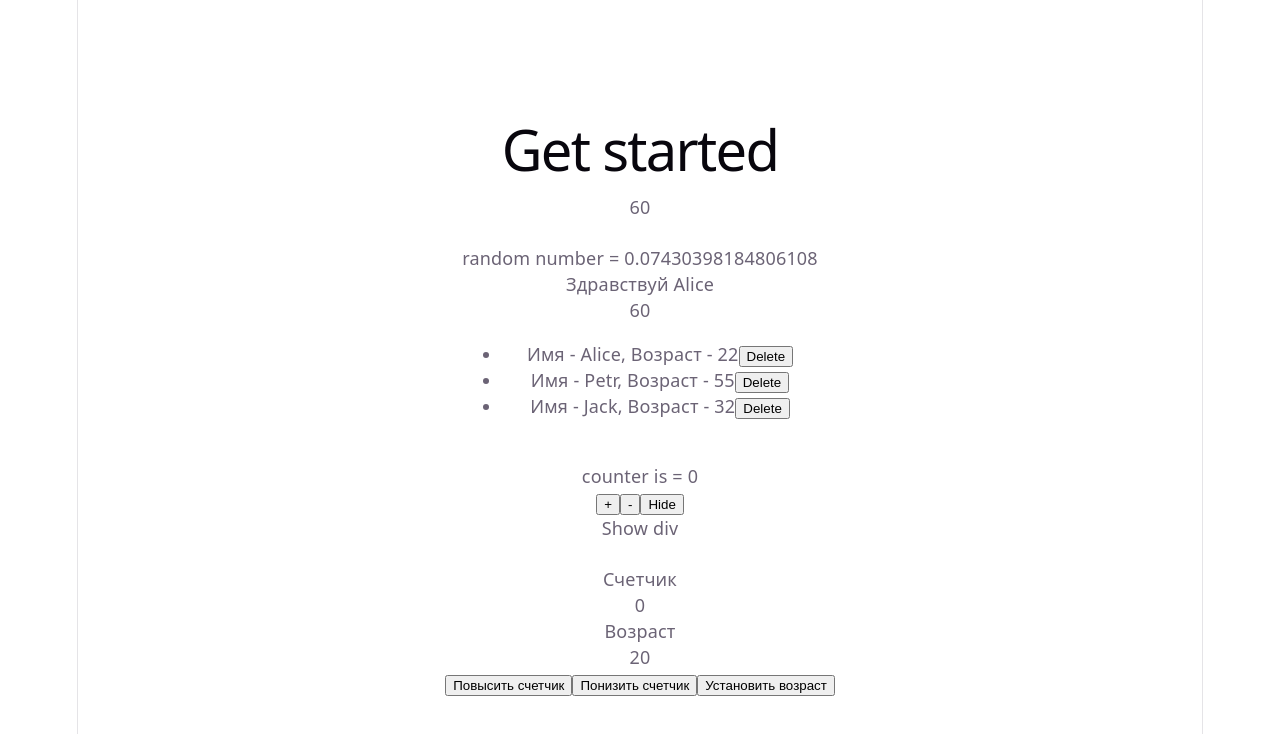
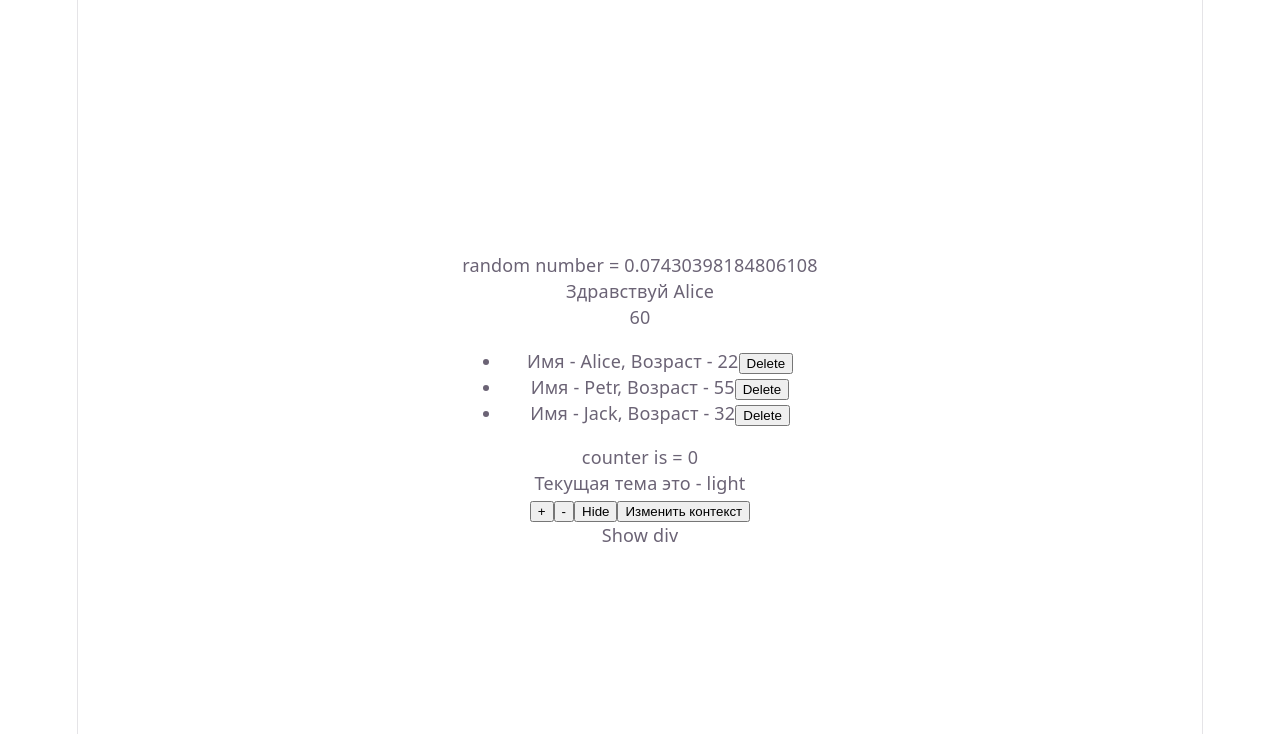
Before and after one commit to LoginovskyMax/JavaRush2, a React (Vite) app in the folder my-react-ts-app/: page / in a window 1280 px wide. Shown: the top 734 px of the page. Built offline with nearby package versions, Linux system fonts and the light colour scheme; no server answers.

Commit message:
add comtext and memo

```diff
--- a/my-react-ts-app/src/App.css
+++ b/my-react-ts-app/src/App.css
@@ -12,3 +12,7 @@
     gap: 18px;
   }
 }
+
+.main--dark {
+  background-color: rgba(0, 0, 0, 0.374);
+}
--- a/my-react-ts-app/src/App.tsx
+++ b/my-react-ts-app/src/App.tsx
@@ -1,26 +1,37 @@
+import { useState } from 'react'
 import './App.css'
-import Counter from './components/Counter'
 import TestComponent from './components/test/TestCopmonent'
 import ReducerTest from './components/TestReducer/TestReducer'
+import { ThemeContext, type Theme } from './contexts/Context'
 
 
 function App() {
+  const [theme, setTheme] = useState<Theme>('light')
   const greetings = 'Здравствуй'
 
   const getSum = () => {
     return 6 * 10
   }
 
+  const changeTheme = () => {
+    setTheme( currentTheme => currentTheme === 'light' ? 'dark' : 'light' )
+  }
+
+
   return (
-      <main id="center">
-        <div data-test='123'>
+      <main
+        className={theme === 'light' ? 'main--light' : 'main--dark'}
+        id="center"
+        >
+        {/* <div >
           <h1>Get started</h1>
 
           <p>{ getSum() }</p>
-        </div>
-        <TestComponent name={'Alice'} greetings={greetings} getSum={getSum}/>
-        <Counter/>
-        <ReducerTest/>
+        </div> */}
+        <ThemeContext.Provider value={{changeTheme, theme}}>
+            <TestComponent name={'Alice'} greetings={greetings} getSum={getSum}/>
+            {/* <ReducerTest/> */}
+        </ThemeContext.Provider>
       </main>
   )
 }
--- a/my-react-ts-app/src/components/Counter/index.tsx
+++ b/my-react-ts-app/src/components/Counter/index.tsx
@@ -1,6 +1,8 @@
-import { useEffect, useState } from "react";
+import React, { useEffect, useState } from "react";
+import { useTheme } from "../../hooks/useTheme";
 
-function Counter() {
+function CounterComponent() {
+    const {theme, changeTheme} = useTheme()
     const [counter, setCounter] = useState<number>(0)
     const [showBlock, setshowBlock] = useState(true)
 
@@ -20,17 +22,23 @@ function Counter() {
         console.log('Значение счетчика измениилось', counter);
       }, [counter])
 
+        console.log('rerender child component');
+
     return(
         <div className="test">
             <p>counter is = {counter}</p>
+            <p>Текущая тема это - {theme}</p>
             <button onClick={increase}>+</button>
             <button onClick={decrease}>-</button>
             <button onClick={() => setshowBlock(!showBlock)}>
                 {showBlock ? 'Hide' : 'Show'}
             </button>
+            <button onClick={changeTheme}>Изменить контекст</button>
             {showBlock && <div>Show div</div>}
          </div>
     )
 }
 
+const Counter = React.memo(CounterComponent)
+
 export default Counter
--- a/my-react-ts-app/src/components/TestReducer/TestReducer.tsx
+++ b/my-react-ts-app/src/components/TestReducer/TestReducer.tsx
@@ -1,4 +1,5 @@
 import {useReducer, type FC } from 'react'
+import { useTheme } from '../../hooks/useTheme'
 
 interface  IState {
     counter: number,
@@ -27,6 +28,7 @@ const reducer = (state:IState, action:IAction) => {
 }
 
 const ReducerTest:FC = () => {
+     const {theme} = useTheme()
     const [state, dispatch] = useReducer(reducer, {
         counter: 0,
         age: 20
@@ -53,6 +55,7 @@ const ReducerTest:FC = () => {
             <button onClick={incrementCount}>Повысить счетчик</button>
             <button onClick={deCrementCount}>Понизить счетчик</button>
             <button onClick={setAge}>Установить возраст</button>
+            <p>Текущая тема это - {theme}</p>
         </div>
     )
 }
--- a/my-react-ts-app/src/components/test/TestCopmonent.tsx
+++ b/my-react-ts-app/src/components/test/TestCopmonent.tsx
@@ -1,4 +1,5 @@
-import { useEffect, useState } from "react"
+import React, { useEffect, useState } from "react"
+import Counter from "../Counter"
 
 type PropsType = {
   name: string,
@@ -51,6 +52,8 @@ function TestComponent({name, greetings = 'Привет', getSum}:PropsType) {
     fetchData()
   }, [])
 
+    console.log('rerender parent component');
+
     return(
         <div className="test">
             <p>random number = {getRandomNumber()}</p>
@@ -62,6 +65,7 @@ function TestComponent({name, greetings = 'Привет', getSum}:PropsType) {
                     <button onClick={() => deleteUser(user.id)}>Delete</button>
                     </li>)}
             </ul>
+            <Counter/>
          </div>
     )
 }
--- /dev/null
+++ b/my-react-ts-app/src/contexts/Context.ts
@@ -0,0 +1,10 @@
+import { createContext } from "react"
+
+export type Theme = 'light' | 'dark'
+
+interface IThemeContext {
+  theme: Theme,
+  changeTheme: () => void
+}
+
+export const ThemeContext = createContext<IThemeContext | null>(null)
--- /dev/null
+++ b/my-react-ts-app/src/hooks/useTheme.ts
@@ -0,0 +1,12 @@
+import { useContext } from "react";
+import { ThemeContext } from "../contexts/Context";
+
+export const useTheme = () => {
+   const context = useContext(ThemeContext);
+   if (context === null) {
+      // Ошибка будет выброшена, если использовать хук вне провайдера
+     throw new Error('useTheme должен использоваться внутри ThemeProvider');
+   }
+
+   return context; // Возвращаем гарантированно
+};
```
